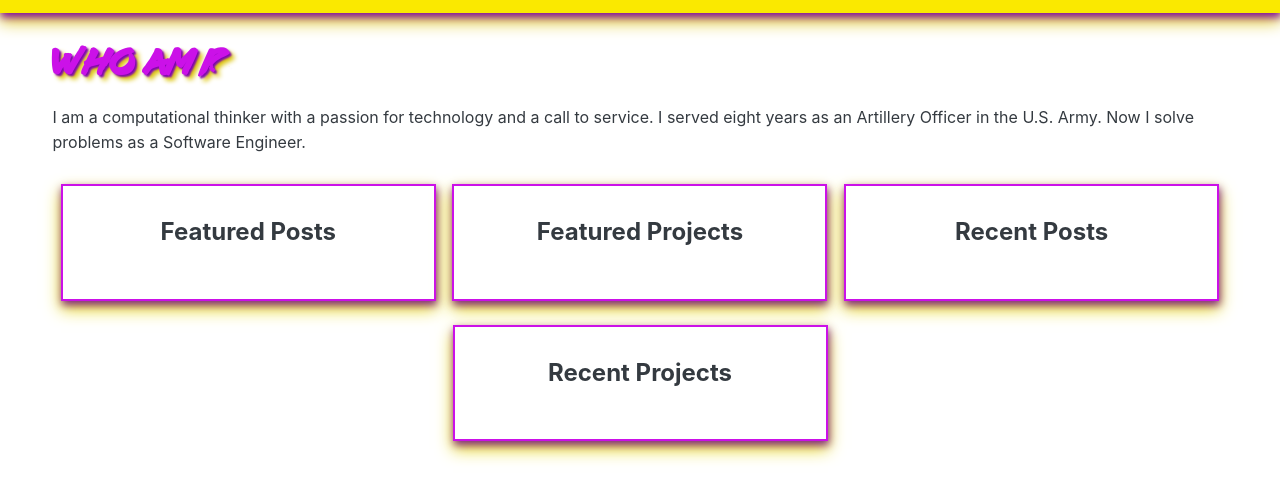
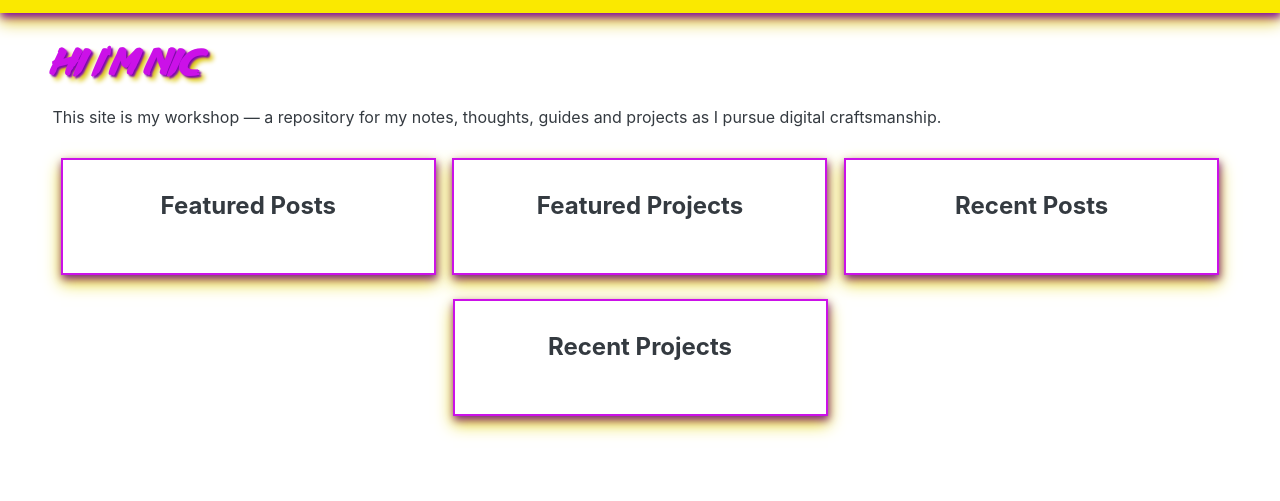
Before and after one commit to ngraton/ngraton.dev, a Gatsby site: page / in a window 1280 px wide. Shown: the part 91-592 px from the top of the page. Built offline with nearby package versions, Linux system fonts and the light colour scheme; Gatsby itself is replaced by a stand-in of ours; a web font is replaced by a local one.

Commit message:
edit about

```diff
--- a/src/components/About.jsx
+++ b/src/components/About.jsx
@@ -5,10 +5,10 @@ class About extends Component {
     return (
       <div className="about">
         <h1>
-          Who am I?
+          Hi I&apos;m Nic
         </h1>
         <p>
-          I am a computational thinker with a passion for technology and a call to service. I served eight years as an Artillery Officer in the U.S. Army. Now I solve problems as a Software Engineer.
+          This site is my workshop — a repository for my notes, thoughts, guides and projects as I pursue digital craftsmanship.
         </p>
       </div>
     );
```
